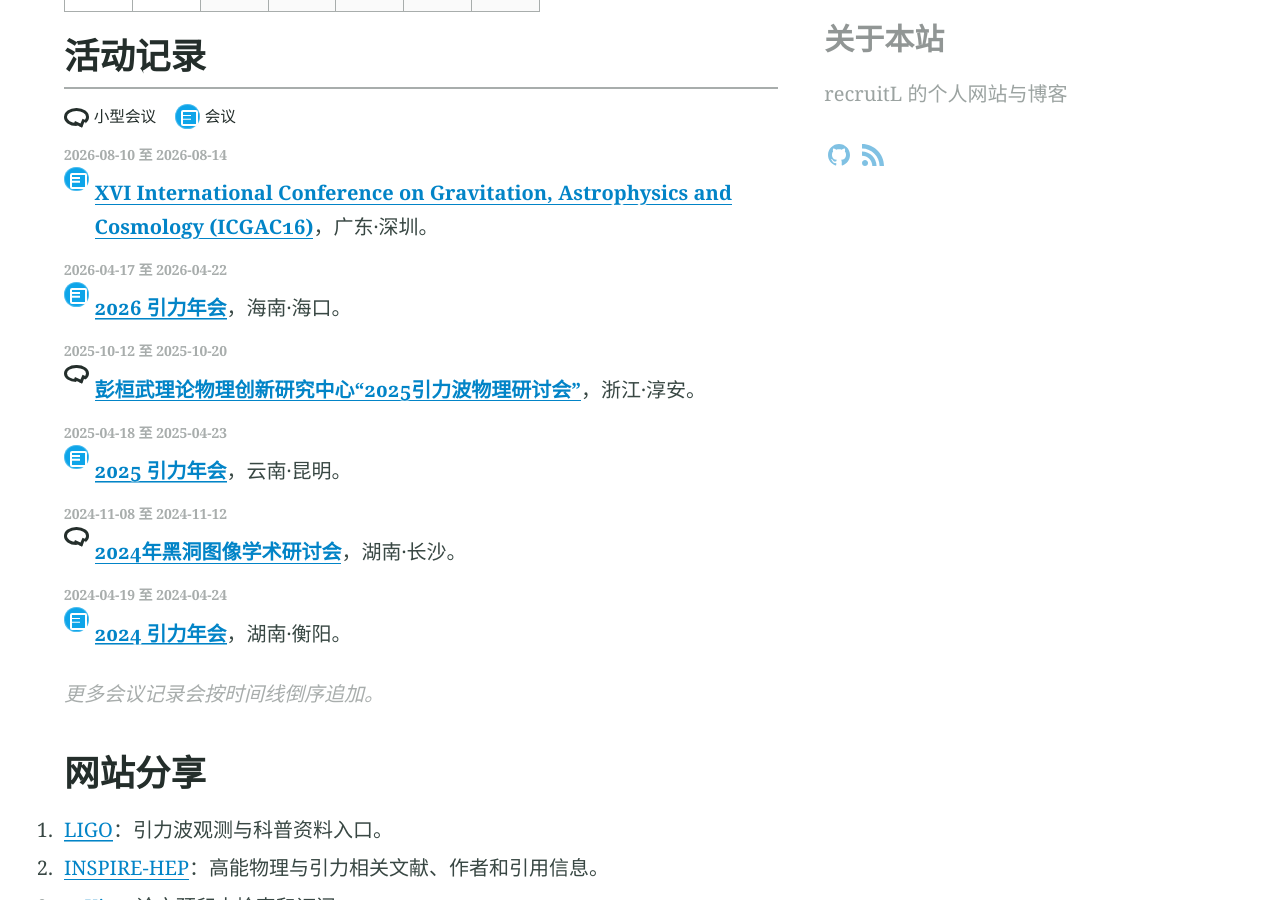
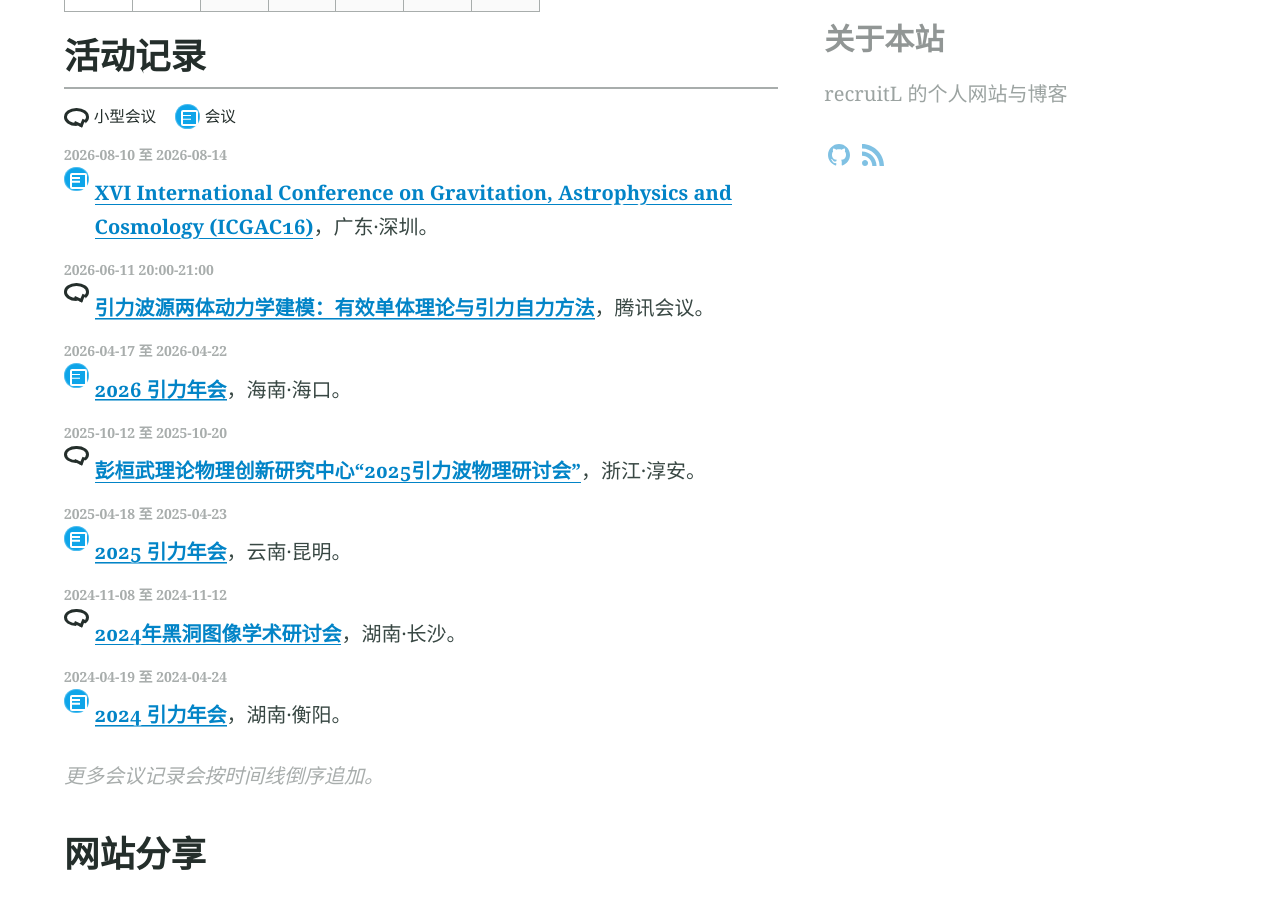
Before and after one commit to recruitL/recruitL.github.io, a Jekyll site: the page built from activities/index.md, in a window 1280 px wide and 900 px high, scrolled down 904 px. Built offline with Jekyll 4.4.1, drawn with Linux system fonts in a browser that asks for light colours.

Commit message:
Add HNFNU invited talk

```diff
--- a/activities/index.md
+++ b/activities/index.md
@@ -78,6 +78,21 @@ aside: true
     <div class="activity-news__body">
       <span class="activity-icon" aria-label="活动类型" role="img"></span>
       <p><a class="activity-news__title" href="https://tianqin.sysu.edu.cn/en/ICGAC16-home">XVI International Conference on Gravitation, Astrophysics and Cosmology (ICGAC16)</a>，广东·深圳。</p>
+    </div>
+  </article>
+
+  <article
+    class="activity-news__item"
+    id="talk-2026-hnfnu-gravitational-wave-two-body-dynamics"
+    data-activity-start="2026-06-11"
+    data-activity-end="2026-06-11"
+    data-activity-title="引力波源两体动力学建模：有效单体理论与引力自力方法"
+    data-activity-kind="talk"
+  >
+    <div class="activity-news__date">2026-06-11 20:00-21:00</div>
+    <div class="activity-news__body">
+      <span class="activity-icon" aria-label="活动类型" role="img"></span>
+      <p><a class="activity-news__title" href="https://slx.hnfnu.edu.cn/info/1088/16340.htm">引力波源两体动力学建模：有效单体理论与引力自力方法</a>，腾讯会议。</p>
     </div>
   </article>
 
```
